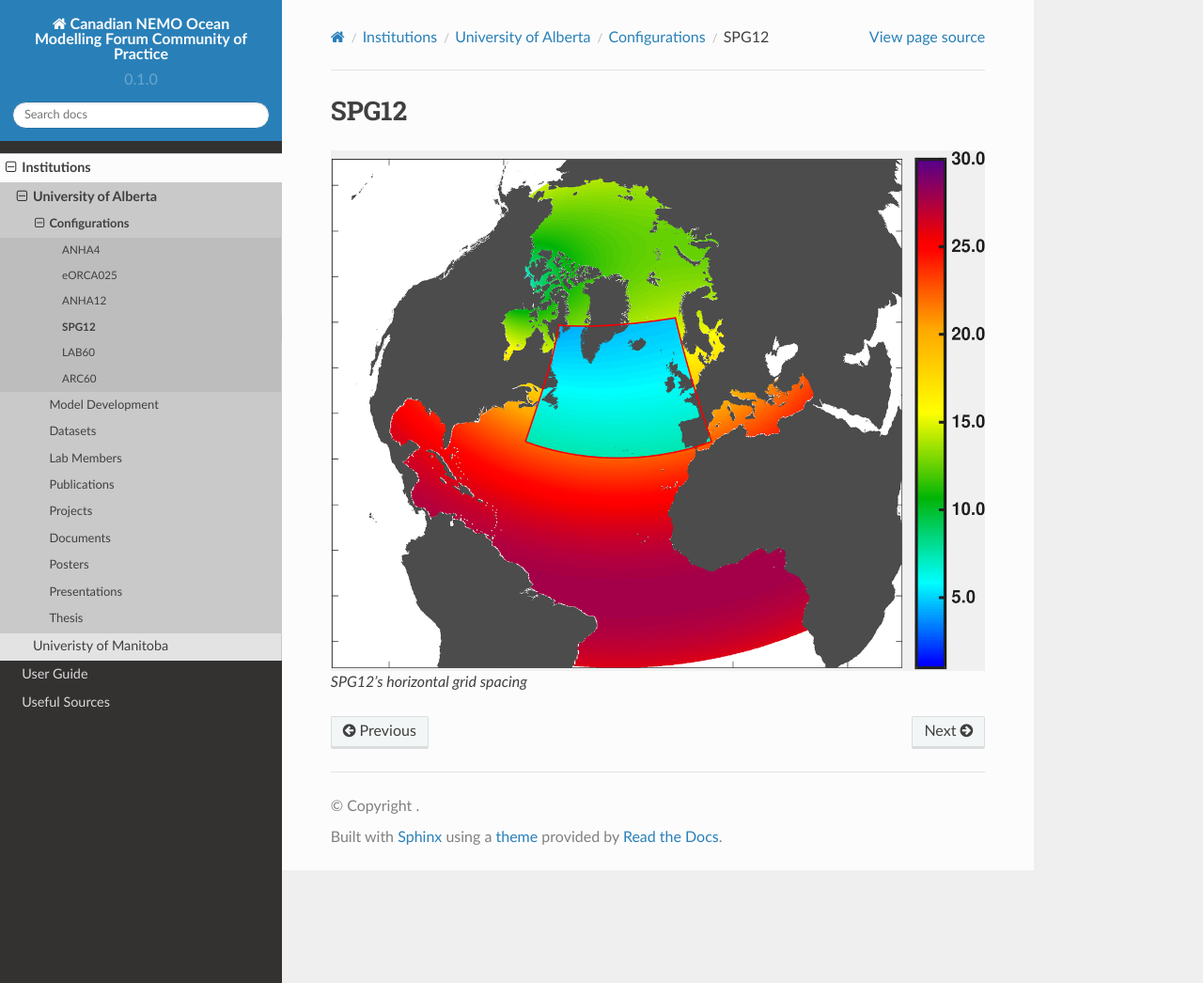
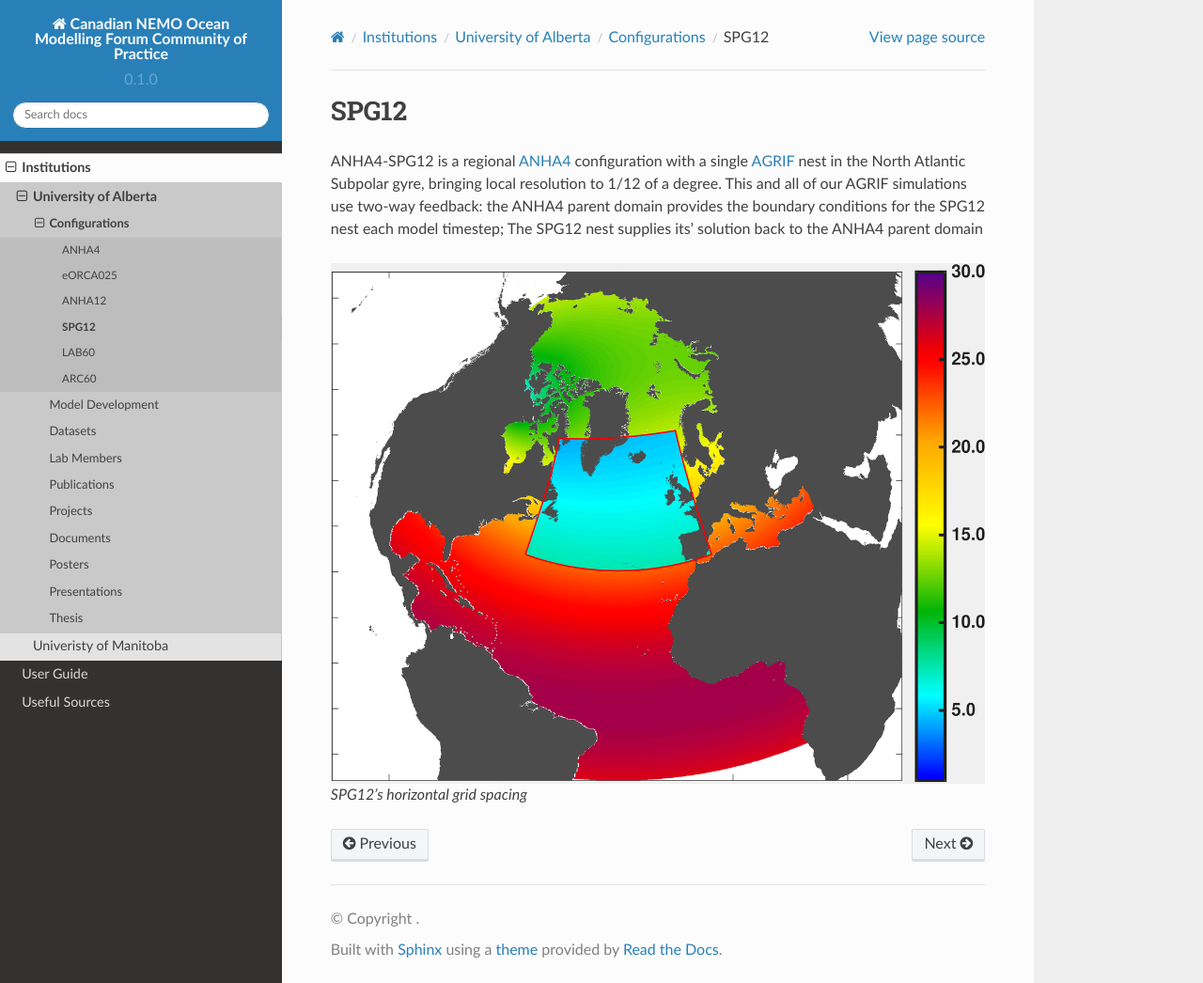
Before and after one commit to UofA-NEMO/Canadian-NEMO-Ocean-Modelling-Forum-Community-of-Practice, a Sphinx documentation site: the page built from docs/Institutions/UofA/Configurations/SPG12/index.rst, in a window 1280 px wide and 1046 px high. Shown: the whole window at 94% size. Built offline with Sphinx 7.4.7 and the Read the Docs theme 2.0.0, drawn with Linux system fonts in a browser that asks for light colours; pages that are not in the unit, such as notebooks, are missing from menus.

Commit message:
Update index.rst

```diff
--- a/docs/Institutions/UofA/Configurations/SPG12/index.rst
+++ b/docs/Institutions/UofA/Configurations/SPG12/index.rst
@@ -1,6 +1,7 @@
 SPG12
 -----
 
+ANHA4-SPG12 is a regional `ANHA4 <https://canadian-nemo-ocean-modelling-forum-commuity-of-practice.readthedocs.io/en/latest/Institutions/UofA/Configurations/ANHA4/index.html#anha4>`_ configuration with a single `AGRIF <https://canadian-nemo-ocean-modelling-forum-commuity-of-practice.readthedocs.io/en/latest/Institutions/UofA/Model_Development/AGRIF/index.html#agrif>`_ nest in the North Atlantic Subpolar gyre, bringing local resolution to 1/12 of a degree. This and all of our AGRIF simulations use two-way feedback: the ANHA4 parent domain provides the boundary conditions for the SPG12 nest each model timestep; The SPG12 nest supplies its' solution back to the ANHA4 parent domain
 
 .. figure:: ./ANHA4-SPG12_horzgrid.png
 
```
